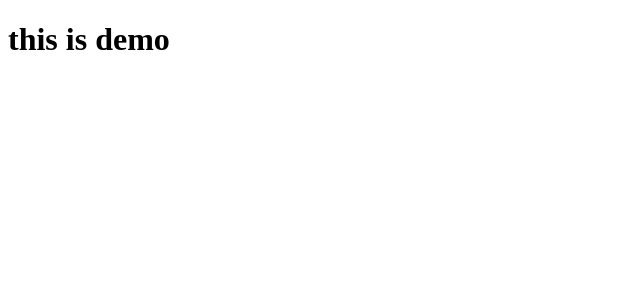
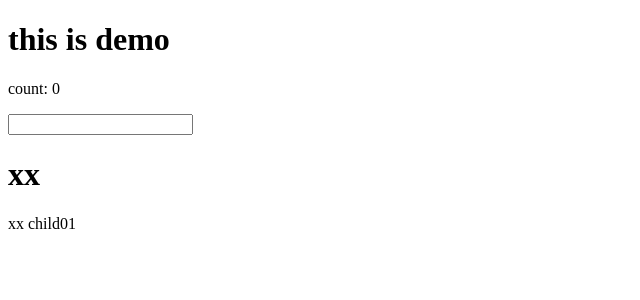
Before and after one commit to seax999/react-notes, a React (Create React App) app: page / in a window 1280 px wide. Shown: the top 300 px of the page, without its empty margins (0-640 px from the left). Built offline with nearby package versions, Linux system fonts and the light colour scheme.

Commit message:
docs: hooks api commit

```diff
--- a/src/App.js
+++ b/src/App.js
@@ -1,7 +1,11 @@
+import { HooksApi, DemoState } from './components'
+
 function App() {
   return (
     <div className="App">
       <h1>this is demo</h1>
+        <HooksApi />
+        {/*<DemoState />*/}
     </div>
   );
 }
--- /dev/null
+++ b/src/components/classApi/DemoState.jsx
@@ -0,0 +1,27 @@
+import React, {Component} from 'react';
+
+class DemoState extends Component {
+    state = {
+        count: 1
+    }
+    componentDidMount() {
+        console.log(this.state.count,'count didmount start');
+        this.setState({count: 22},()=>{
+            this.getAndDealCount()
+        })
+        console.log(this.state.count,'setstate count')
+    }
+    getAndDealCount = ()=>{
+        const { count } = this.state;
+        console.log(count,'get and deal count')
+    }
+    render() {
+        return (
+            <div>
+                {this.state.count}
+            </div>
+        );
+    }
+}
+
+export default DemoState;
--- /dev/null
+++ b/src/components/hooksApi/Child01.jsx
@@ -0,0 +1,21 @@
+import React, {useImperativeHandle} from 'react';
+
+const Child01 = (props, ref) => {
+
+    useImperativeHandle(ref, (...rest)=>{
+        console.log(rest,'rest')
+        return {
+            child01: ()=>{
+                console.log('child01 is run')
+            }
+        }
+    })
+
+    return (
+        <div>
+            xx child01
+        </div>
+    );
+};
+
+export default React.forwardRef(Child01);
--- /dev/null
+++ b/src/components/hooksApi/SubMit.jsx
@@ -0,0 +1,17 @@
+import React, {useImperativeHandle} from 'react';
+
+function SubMit(props, ref) {
+    // console.log('submit is run')
+
+    useImperativeHandle(ref, ()=>({
+        submits: ()=>{
+            console.log(9527)
+        }
+    }))
+
+    return (
+        <h1>xx</h1>
+    );
+}
+
+export default React.forwardRef(SubMit);
--- /dev/null
+++ b/src/components/hooksApi/index.jsx
@@ -0,0 +1,27 @@
+import React, {useCallback, useEffect, useMemo, useRef, useState} from 'react';
+import SubMit from "./SubMit";
+import Child01 from "./Child01";
+
+function Index(props) {
+    const [count, setCount] = useState(0)
+    const [age, setAge] = useState('asd')
+    const [value, setValue] = useState('')
+    const Input = useRef(null);
+
+
+    // const sub = useCallback(()=>{
+    //     console.log(count,'count is')
+    // },[count])
+    return (
+        <div>
+            <p onClick={()=>{
+                console.log(Input.current,'000')
+            }}>count: {count}</p>
+            <input type='text' value={value} onChange={(e)=>setValue(e.target.value)} />
+            <SubMit ref={Input} />
+            <Child01 ref={Input} />
+        </div>
+    );
+}
+
+export default Index;
--- /dev/null
+++ b/src/components/index.js
@@ -0,0 +1,7 @@
+import HooksApi from "./hooksApi/index";
+import DemoState from "./classApi/DemoState";
+
+export {
+    HooksApi,
+    DemoState
+}
--- a/src/index.js
+++ b/src/index.js
@@ -5,9 +5,9 @@ import App from './App';
 
 const root = ReactDOM.createRoot(document.getElementById('root'));
 root.render(
-  <React.StrictMode>
+  <React.Fragment>
     <App />
-  </React.StrictMode>
+  </React.Fragment>
 );
 
 // If you want to start measuring performance in your app, pass a function
```
Also changed, not shown: src/components/hooksApi/README.md (added).
